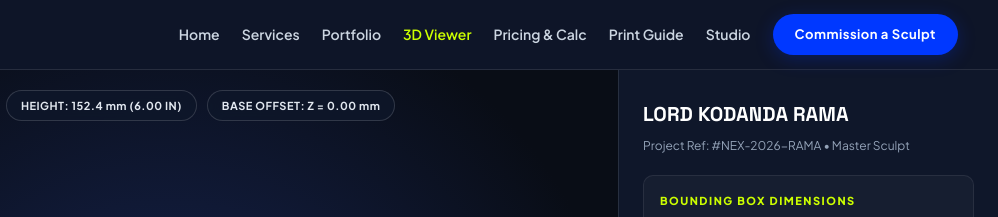
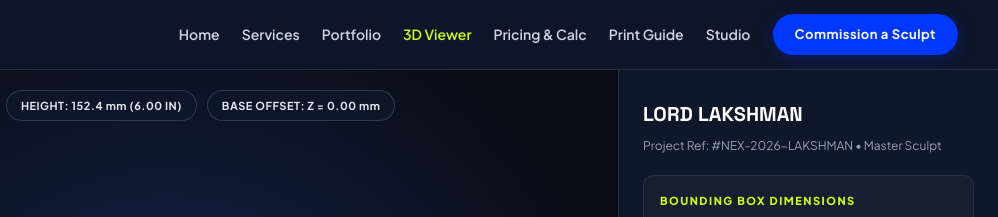
Before and after one commit to gradeoin/BLENDER, a plain HTML site: page viewer.html in a window 1280 px wide. Shown: the top 217 px of the page, 282-1280 px from the left. Drawn offline with Linux system fonts and the light colour scheme; some packages are replaced by stand-ins of ours; a script that the page names is missing.

Commit message:
Update 3D Studio Inspector page title and details to Lord Lakshman

```diff
--- a/viewer.html
+++ b/viewer.html
@@ -3,8 +3,8 @@
 <head>
   <meta charset="UTF-8">
   <meta name="viewport" content="width=device-width, initial-scale=1.0">
-  <title>3D Web Studio Inspector // Lord Kodanda Rama // NEXRAY 3D</title>
-  <meta name="description" content="Interactive 3D real-time model viewer for the 6-inch Lord Kodanda Rama sculpture by Nexray 3D. Rotate, inspect geometry, and review additive manufacturing tolerances.">
+  <title>3D Web Studio Inspector // Lord Lakshman // NEXRAY 3D</title>
+  <meta name="description" content="Interactive 3D real-time model viewer for the 6-inch Lord Lakshman sculpture by Nexray 3D. Rotate, inspect geometry, and review additive manufacturing tolerances.">
   <link rel="preconnect" href="https://fonts.googleapis.com">
   <link rel="preconnect" href="https://fonts.gstatic.com" crossorigin>
   <link href="https://fonts.googleapis.com/css2?family=Plus+Jakarta+Sans:wght@400;500;600;700;800&family=Space+Grotesk:wght@600;700;800&display=swap" rel="stylesheet">
@@ -232,7 +232,7 @@
       <model-viewer
         id="studio-viewer"
         src="rama_model.glb"
-        alt="Lord Kodanda Rama 6-Inch Sculpt by Nexray 3D"
+        alt="Lord Lakshman 6-Inch Sculpt by Nexray 3D"
         auto-rotate
         auto-rotate-delay="1000"
         rotation-per-second="20deg"
@@ -258,8 +258,8 @@
     <!-- Right Inspector Sidebar -->
     <div class="inspector-sidebar">
       <div>
-        <div class="sidebar-title">LORD KODANDA RAMA</div>
-        <div class="sidebar-subtitle">Project Ref: #NEX-2026-RAMA &bull; Master Sculpt</div>
+        <div class="sidebar-title">LORD LAKSHMAN</div>
+        <div class="sidebar-subtitle">Project Ref: #NEX-2026-LAKSHMAN &bull; Master Sculpt</div>
 
         <!-- Bounding Box Dimensions -->
         <div class="spec-card">
```
